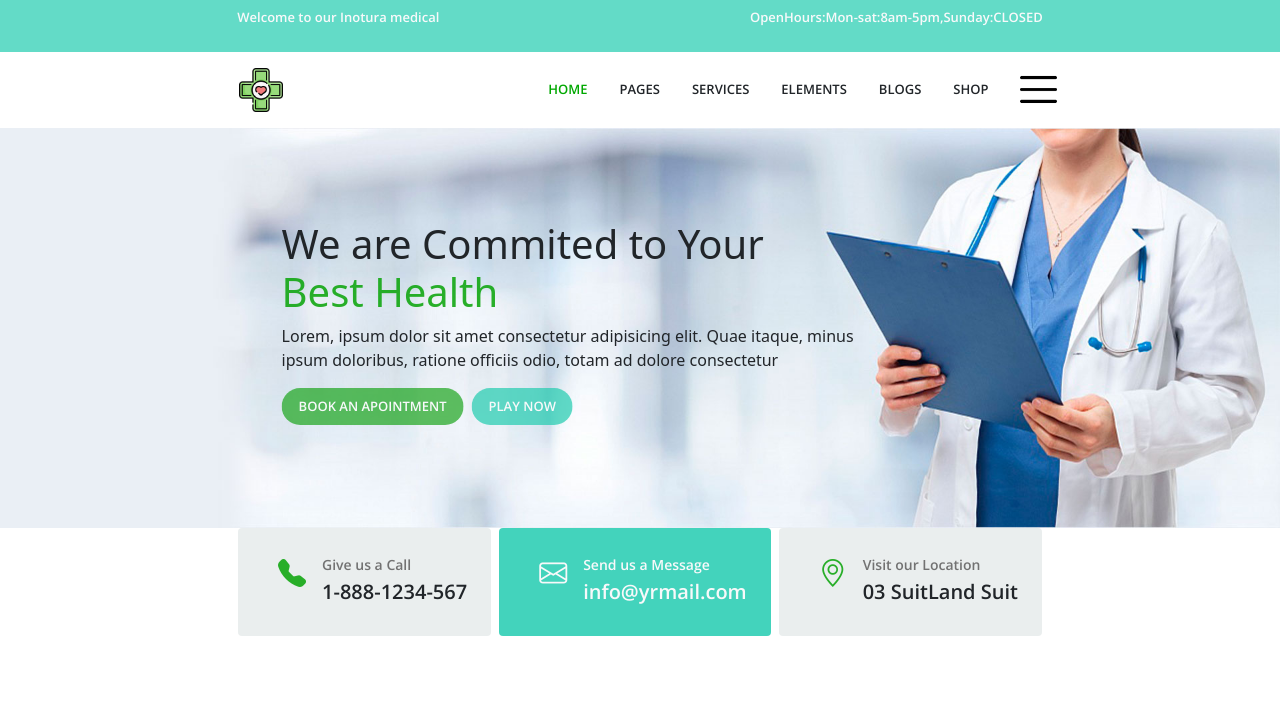
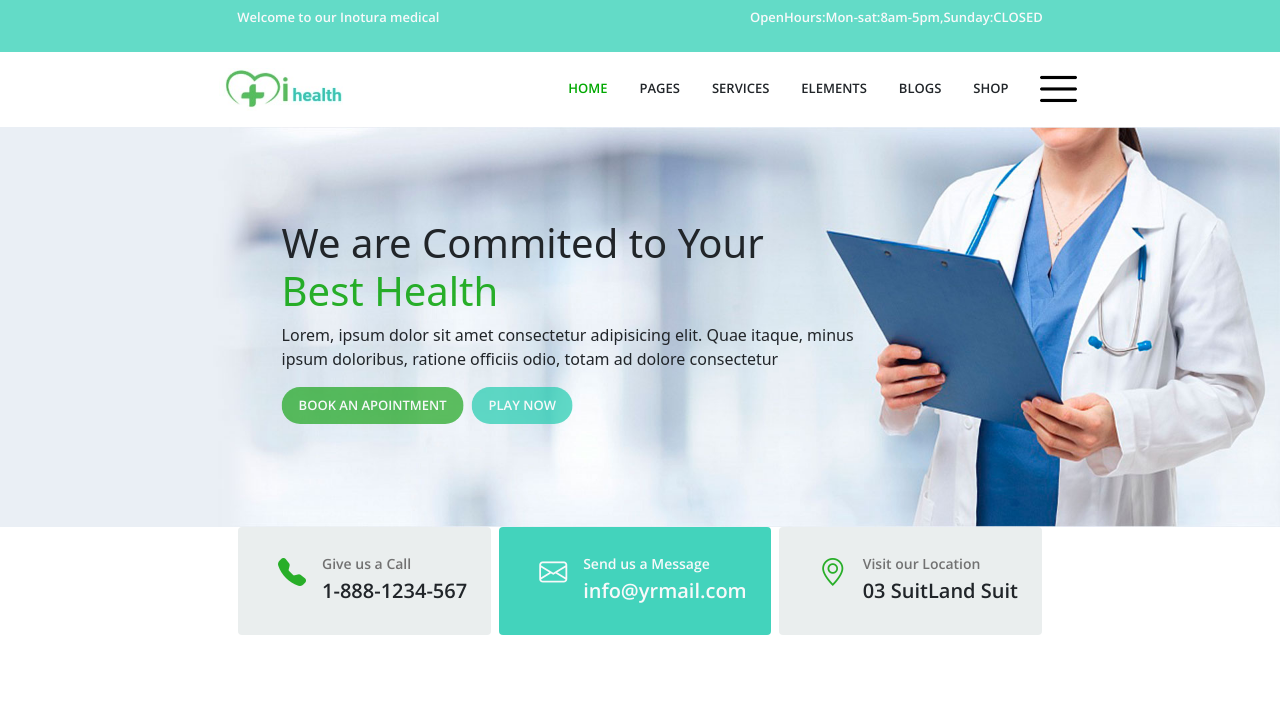
Before and after one commit to ibrahim6755/i-health-medical, a plain HTML site: page index.html in a window 1280 px wide. Shown: the top 728 px of the page. Drawn offline with nearby package versions, Linux system fonts and the light colour scheme.

Commit message:
change logo

```diff
--- a/index.html
+++ b/index.html
@@ -25,7 +25,7 @@
 
 
             <div class="top-secondary-nav-wrapper d-flex container align-items-center">
-                <ul><li><img class="img-1 pt-3" src="./icons/main logo.png" alt=""></li></ul>
+                <ul><li><img class="img-1 pt-3" src="./icons/main website logo.jpg" alt=""></li></ul>
                 <ul class="d-flex m-0 p-0">
                     <li class=" mx-3"><a href="" class="text-uppercase text-dark font small-font"> <span style="color:rgb(0, 168, 0);">home</span></a></li>
                     <li class=" mx-3"><a href="" class="text-uppercase text-dark font small-font">pages</a></li>
--- a/styles.css
+++ b/styles.css
@@ -121,7 +121,7 @@ background-color: transparent;
     text-decoration: none;
 }
 .img-1{
-    width: 2.75rem;
+    width: 7.75rem;
 }
 .img-2{
     width:2.30rem ;
```
